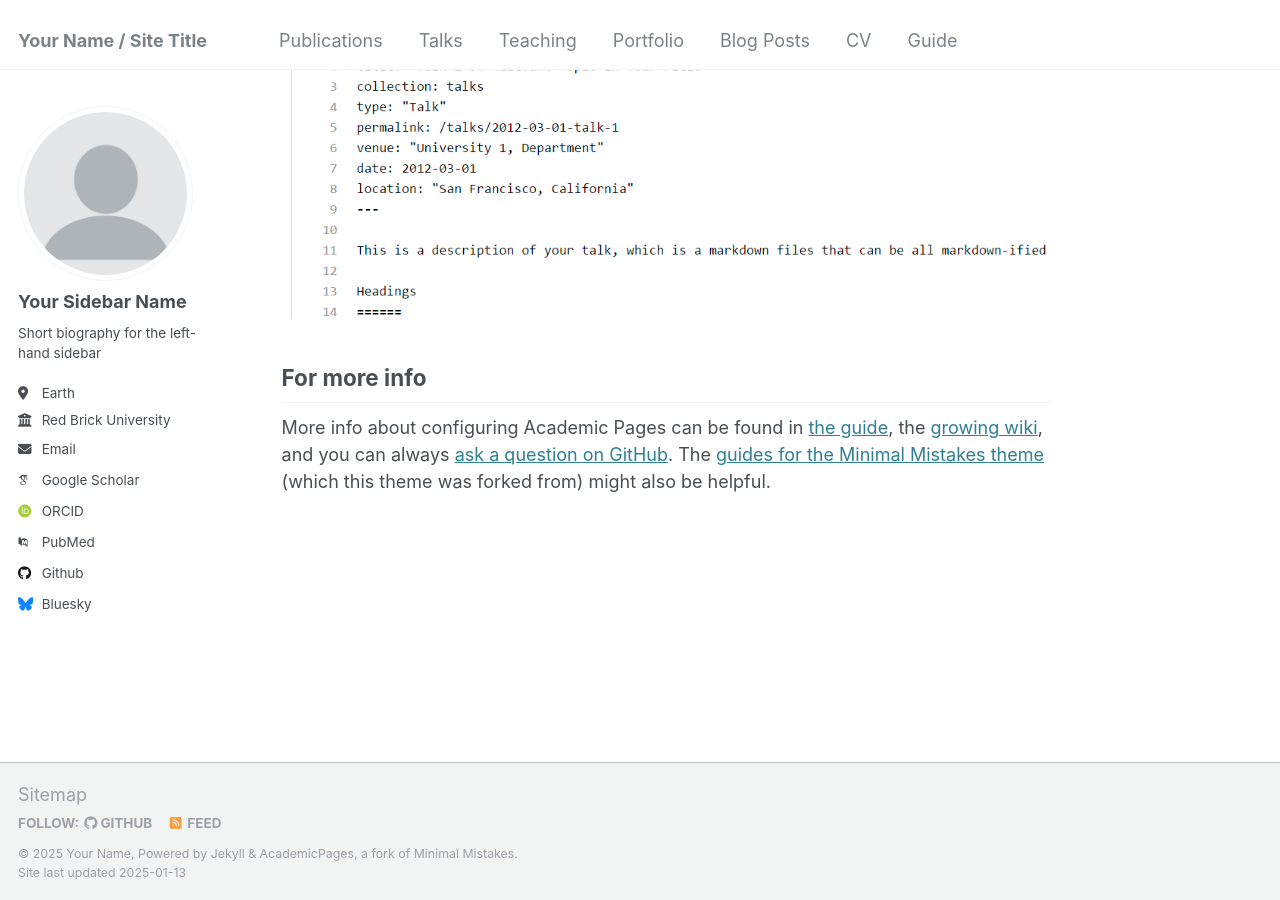
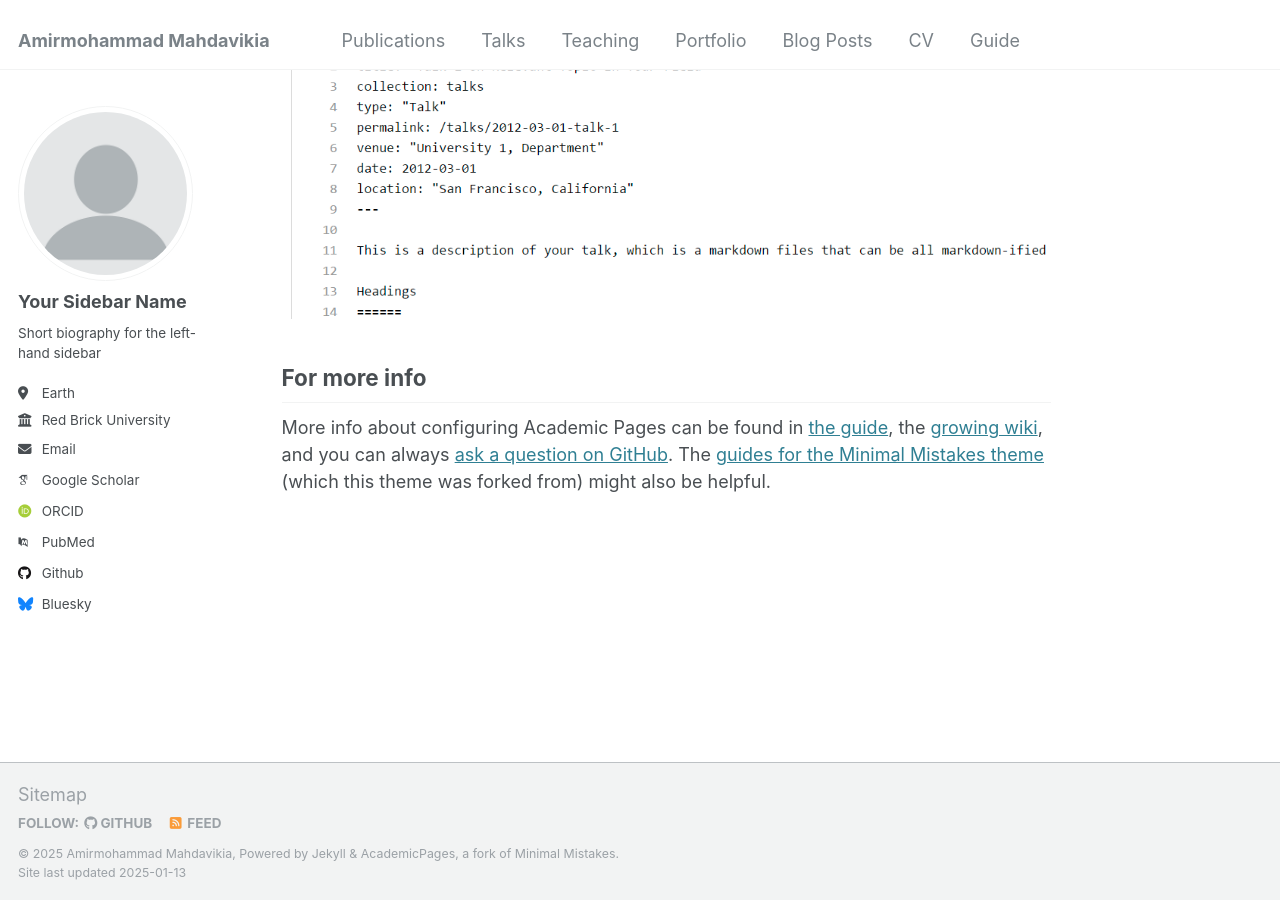
Before and after one commit to ammomahdavikia/ammomahdavikia.github.io, a Jekyll site: the page built from _pages/about.md, in a window 1280 px wide and 900 px high, scrolled down 2643 px. Built offline with Jekyll 4.4.1, drawn with Linux system fonts in a browser that asks for light colours; some web fonts are replaced.

Commit message:
Add title to config

```diff
--- a/_config.yml
+++ b/_config.yml
@@ -8,9 +8,9 @@
 
 # Basic Site Settings
 locale                   : "en-US"
-title                    : "Your Name / Site Title"
+title                    : "Amirmohammad Mahdavikia"
 title_separator          : "-"
-name                     : &name "Your Name"
+name                     : &name "Amirmohammad Mahdavikia"
 description              : &description "personal description"
 url                      : https://academicpages.github.io # the base hostname & protocol for your site e.g. "https://[your GitHub username].github.io"
 baseurl                  : "" # the subpath of your site, e.g. "/blog"
```
